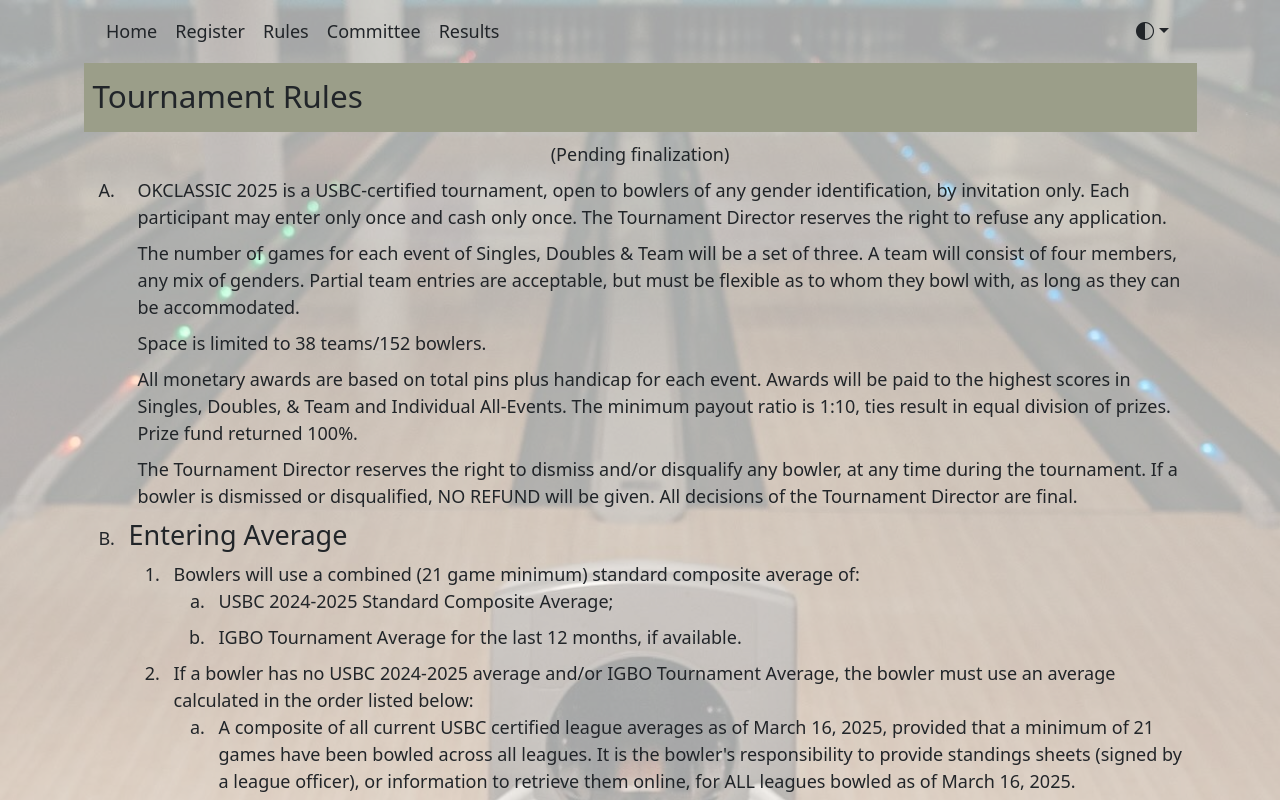
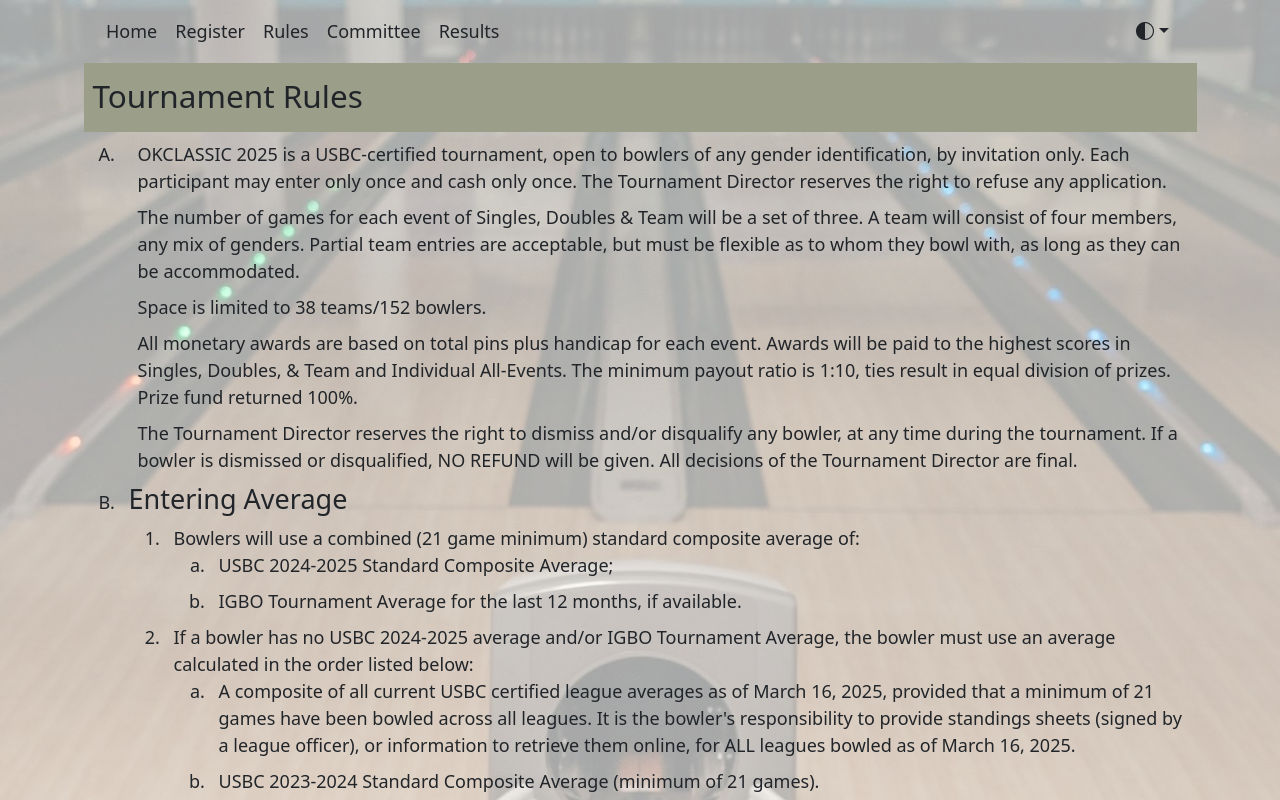
Before and after one commit to tournio/okclassic-nextjs, a Next.js app: page /rules in a window 1280 px wide. Shown: the top 800 px of the page. Built offline with nearby package versions, Linux system fonts and the light colour scheme.

Commit message:
remove 'pending finalization'

```diff
--- a/src/components/Rules/Rules.js
+++ b/src/components/Rules/Rules.js
@@ -170,9 +170,9 @@ Tournament is not mandatory to bowl in the 9-Pin No-Tap.
           Tournament Rules
         </h3>
 
-        <p className={`text-md-center`}>
-          (Pending finalization)
-        </p>
+        {/*<p className={`text-md-center`}>*/}
+        {/*  (Pending finalization)*/}
+        {/*</p>*/}
 
         <ol>
           {sections.map((section, i) => (
@@ -192,9 +192,9 @@ Tournament is not mandatory to bowl in the 9-Pin No-Tap.
           Ray Nastasi Scratch Masters
         </h3>
 
-        <p className={`text-md-center`}>
-          (Also pending finalization)
-        </p>
+        {/*<p className={`text-md-center`}>*/}
+        {/*  (Also pending finalization)*/}
+        {/*</p>*/}
 
         <ReactMarkdown>{scratchMarkdown}</ReactMarkdown>
 
```
